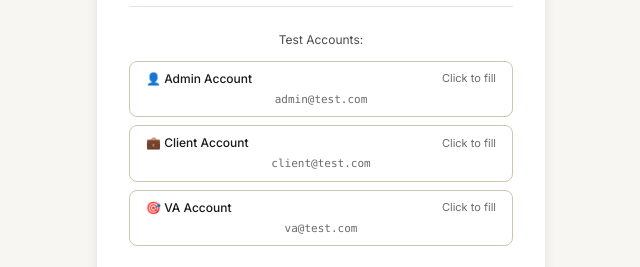
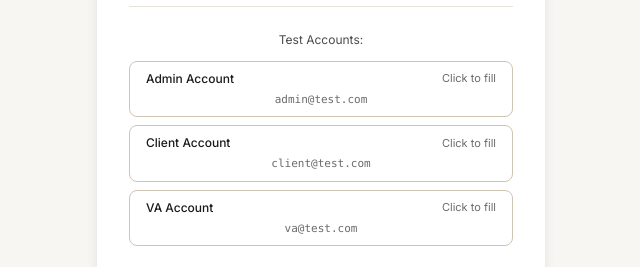
Before and after one commit to piyooshrai/THCDashboard, a React (Vite) app: page /login in a window 1280 px wide. Shown: the part 523-790 px from the top of the page, without its empty margins (319-959 px from the left). Built offline with nearby package versions, Linux system fonts and the light colour scheme.

Commit message:
Remove emojis from login page

```diff
--- a/src/pages/Login.tsx
+++ b/src/pages/Login.tsx
@@ -140,7 +140,7 @@ export const Login: React.FC = () => {
                 disabled={loading}
               >
                 <div className="flex items-center justify-between">
-                  <span className="font-medium">👤 Admin Account</span>
+                  <span className="font-medium">Admin Account</span>
                   <span className="text-xs text-gray-500">Click to fill</span>
                 </div>
                 <div className="text-xs text-gray-500 mt-1 font-mono">
@@ -155,7 +155,7 @@ export const Login: React.FC = () => {
                 disabled={loading}
               >
                 <div className="flex items-center justify-between">
-                  <span className="font-medium">💼 Client Account</span>
+                  <span className="font-medium">Client Account</span>
                   <span className="text-xs text-gray-500">Click to fill</span>
                 </div>
                 <div className="text-xs text-gray-500 mt-1 font-mono">
@@ -170,7 +170,7 @@ export const Login: React.FC = () => {
                 disabled={loading}
               >
                 <div className="flex items-center justify-between">
-                  <span className="font-medium">🎯 VA Account</span>
+                  <span className="font-medium">VA Account</span>
                   <span className="text-xs text-gray-500">Click to fill</span>
                 </div>
                 <div className="text-xs text-gray-500 mt-1 font-mono">
```
